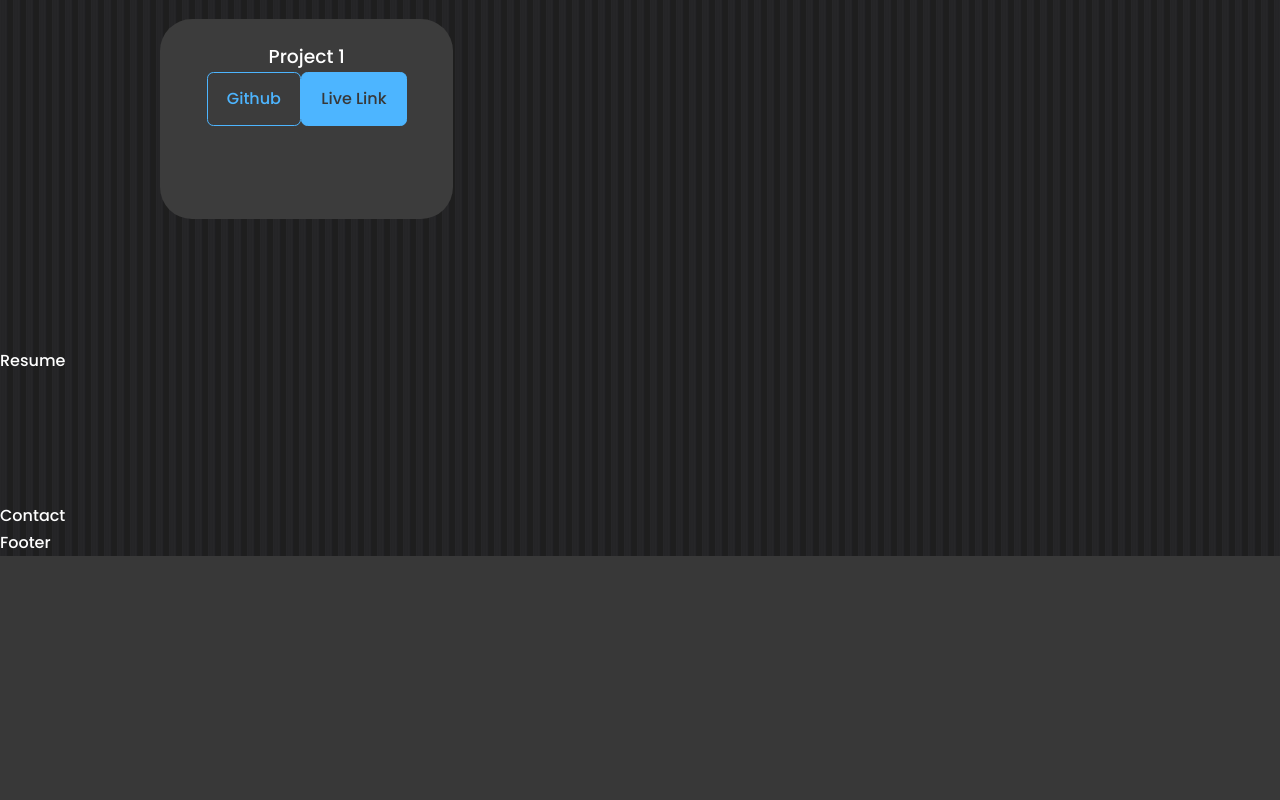
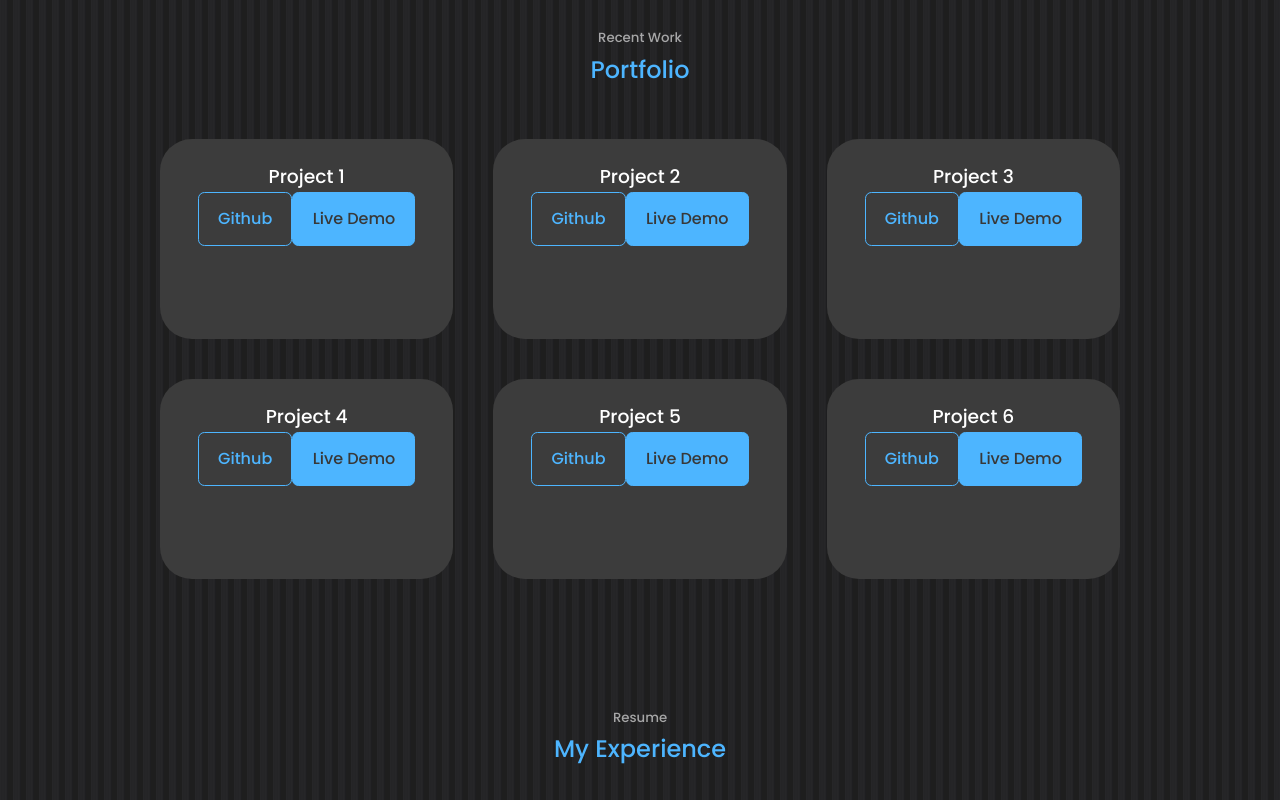
Before and after one commit to MattOz/React-Portfolio, a React (Create React App) app: page / in a window 1280 px wide. Shown: the part 1340-2140 px from the top of the page. Before the commit the page ends 1896 px from the top, so only its background shows below. Built offline with nearby package versions, Linux system fonts and the light colour scheme.

Commit message:
worked on portfolio mapping and other components

```diff
--- a/src/components/header/header.css
+++ b/src/components/header/header.css
@@ -1,5 +1,5 @@
 header {
-    height: 60vh;
+    height: 75vh;
     padding-top: 6rem;
 }
 
--- a/src/components/portfolio/Portfolio.jsx
+++ b/src/components/portfolio/Portfolio.jsx
@@ -43,17 +43,22 @@ const data = [
 const Portfolio = () => {
   return (
     <section id='portfolio'>
-      <h5>My Recent Work</h5>
+      <h5>Recent Work</h5>
       <h2>Portfolio</h2>
 
       <div className='container portfolio_container'>
 
-        <article className='portfolio_item'>
-          <div className="portfolio_item-image"></div>
-          <h3>Project 1</h3>
-          <a href="https://github.com" className='btn' target='_blank'>Github</a>
-          <a href="https://github.com" className='btn btn-primary' target='_blank'>Live Link</a>
-        </article>
+        {
+          data.map(({id, title, github, demo}) => {
+            return(
+              <article className='portfolio_item'>
+              <h3>{title}</h3>
+              <a href={github} className='btn' target='_blank'>Github</a>
+              <a href={demo} className='btn btn-primary' target='_blank'>Live Demo</a>
+            </article>
+            )
+          })
+        }
 
       </div>
     </section>
--- a/src/components/resume/Resume.jsx
+++ b/src/components/resume/Resume.jsx
@@ -3,7 +3,24 @@ import './resume.css'
 
 const Resume = () => {
   return (
-    <section id='resume'>Resume</section>
+    <section id='resume'>
+      <h5>Resume</h5>
+      <h2>My Experience</h2>
+
+
+      <div className='container experience_container'>
+
+        <div className='experience_frontend'>
+
+        </div>
+
+        <div className='experience_backend'>
+
+        </div>
+
+      </div>
+
+    </section>
   )
 }
 
```
